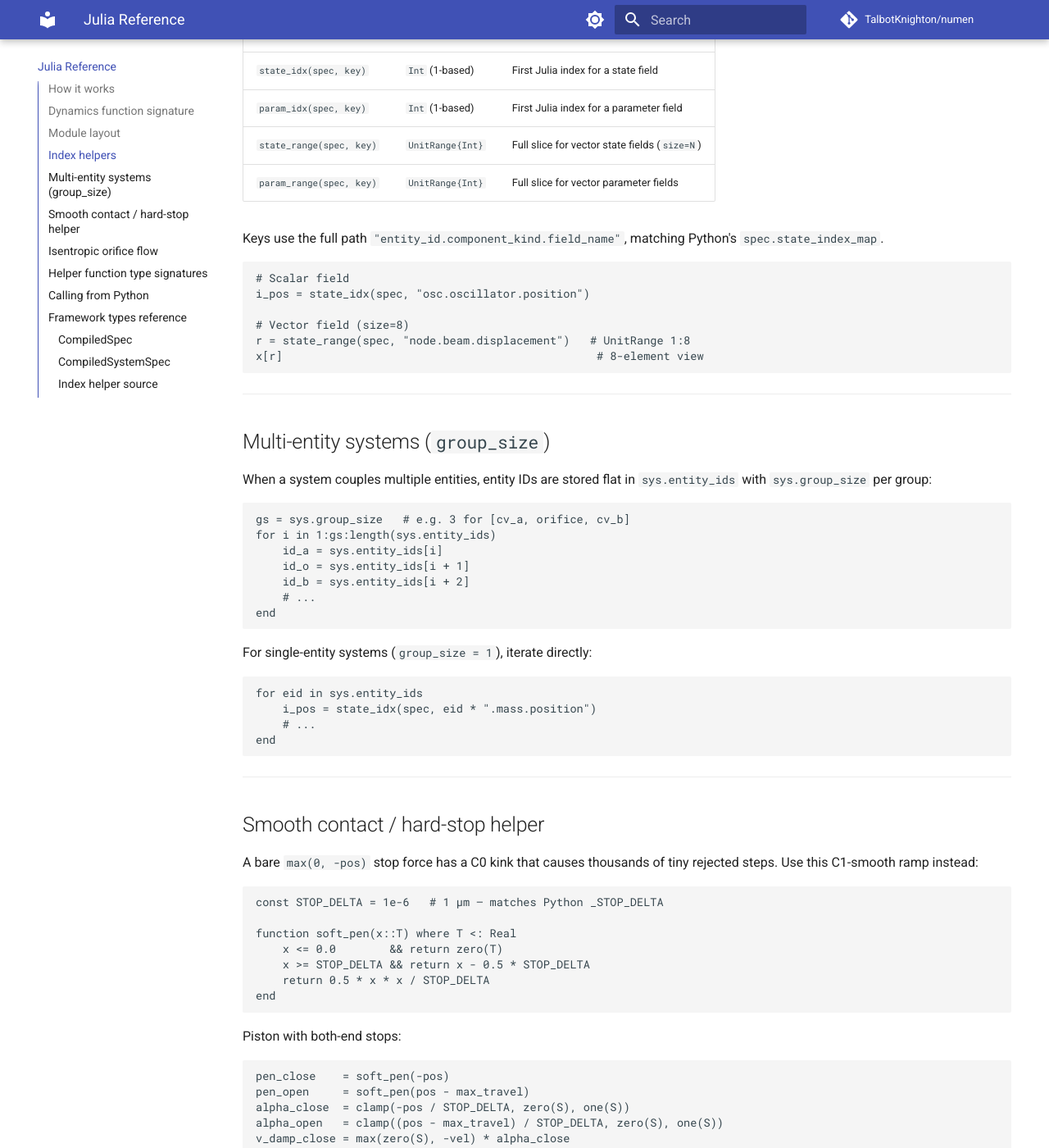
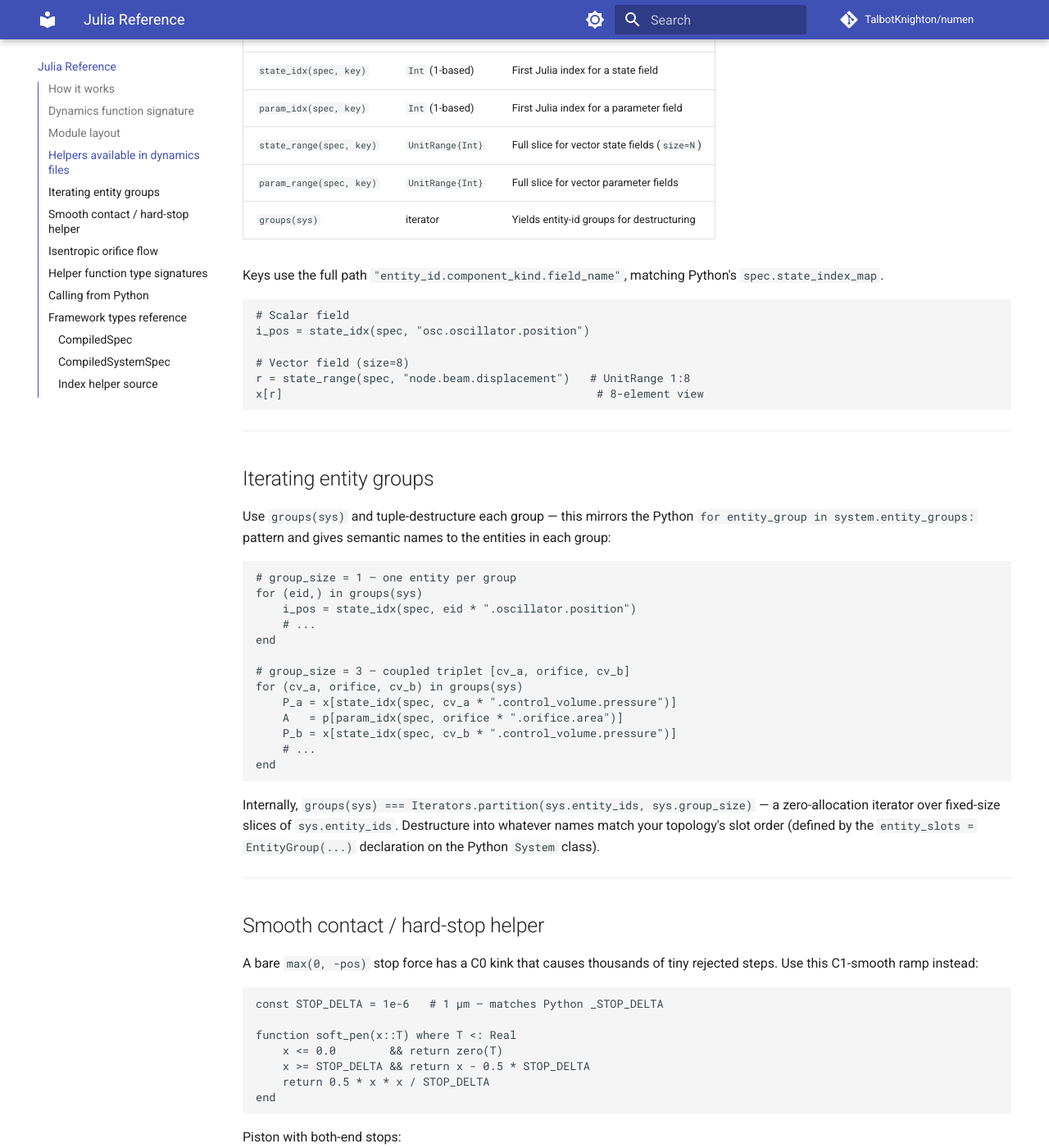
Before and after one commit to TalbotKnighton/numen, an MkDocs documentation site: the page built from docs/julia.md, in a window 1280 px wide and 1400 px high, scrolled down 1939 px. Shown: the whole window at 82% size. Built offline with MkDocs 1.6.1 and Material for MkDocs 9.7.7, drawn with Linux system fonts in a browser that asks for light colours; comment, search, counter and statistics services are not loaded; some of the changed text lies outside the part shown.

Commit message:
feat: add groups(sys) Julia helper for readable entity destructuring
Replaces the raw 1:gs:length(sys.entity_ids) stride pattern with tuple
destructuring that mirrors Python's `for entity_group in system.entity_groups:`.

API change (Julia framework):
  - Add `groups(sys)` to julia/src/types.jl — returns Iterators.partition
  - Export from julia/src/Numen.jl

Updated all five example dynamics.jl files:
  - oscillator, coupled_spring, fluid_poppet, nonlinear_oscillator, pneumatic_dashpot
  - Single-entity: `for (eid,) in groups(sys)` (note trailing comma)
  - Multi-entity:  `for (cv_a, orifice, cv_b) in groups(sys)`

Updated all docs to show the new pattern:
  - docs/julia.md: helper table now lists groups(); new section "Iterating
    entity groups" replaces the old `1:gs:length(...)` walkthrough
  - docs/examples/{oscillator,coupled_spring,fluid_poppet,pneumatic_dashpot}_julia.md
  - CLAUDE.md: top-of-file Julia template uses groups()

Verified: all 112 unit tests pass; numen check passes; oscillator,
coupled_spring, and fluid_poppet all run end-to-end via JuliaBackend with
correct numerical results.

Co-Authored-By: Claude Sonnet 4.6 <noreply@anthropic.com>

````diff
--- a/docs/julia.md
+++ b/docs/julia.md
@@ -60,13 +60,13 @@ the file once, then resolves function names from `dynamics_fn` strings like
 ```julia
 # dynamics.jl
 module MyDynamics
-import Main: CompiledSpec, CompiledSystemSpec, state_idx, param_idx
+import Main: CompiledSpec, CompiledSystemSpec, state_idx, param_idx, groups
 
 function gravity_dynamics!(
     dx :: AbstractVector{T}, x :: AbstractVector{S}, p :: Vector{Float64},
     t  :: Real, spec :: CompiledSpec, sys :: CompiledSystemSpec,
 ) where {T <: Real, S <: Real}
-    for eid in sys.entity_ids
+    for (eid,) in groups(sys)
         i_pos = state_idx(spec, eid * ".ball.position")
         i_vel = state_idx(spec, eid * ".ball.velocity")
         dx[i_pos] += x[i_vel]
@@ -81,9 +81,9 @@ In Python, set `dynamics_fn = "MyDynamics.gravity_dynamics!"` on the `System`.
 
 ---
 
-## Index helpers
+## Helpers available in dynamics files
 
-These four functions are always available via `import Main: ...`:
+These five functions are always available via `import Main: ...`:
 
 | Function | Returns | Description |
 |---|---|---|
@@ -91,6 +91,7 @@ These four functions are always available via `import Main: ...`:
 | `param_idx(spec, key)` | `Int` (1-based) | First Julia index for a parameter field |
 | `state_range(spec, key)` | `UnitRange{Int}` | Full slice for vector state fields (`size=N`) |
 | `param_range(spec, key)` | `UnitRange{Int}` | Full slice for vector parameter fields |
+| `groups(sys)` | iterator | Yields entity-id groups for destructuring |
 
 Keys use the full path `"entity_id.component_kind.field_name"`, matching Python's `spec.state_index_map`.
 
@@ -105,29 +106,32 @@ x[r]                                               # 8-element view
 
 ---
 
-## Multi-entity systems (`group_size`)
+## Iterating entity groups
 
-When a system couples multiple entities, entity IDs are stored flat in
-`sys.entity_ids` with `sys.group_size` per group:
+Use `groups(sys)` and tuple-destructure each group — this mirrors the Python
+`for entity_group in system.entity_groups:` pattern and gives semantic names to
+the entities in each group:
 
 ```julia
-gs = sys.group_size   # e.g. 3 for [cv_a, orifice, cv_b]
-for i in 1:gs:length(sys.entity_ids)
-    id_a = sys.entity_ids[i]
-    id_o = sys.entity_ids[i + 1]
-    id_b = sys.entity_ids[i + 2]
+# group_size = 1 — one entity per group
+for (eid,) in groups(sys)
+    i_pos = state_idx(spec, eid * ".oscillator.position")
+    # ...
+end
+
+# group_size = 3 — coupled triplet [cv_a, orifice, cv_b]
+for (cv_a, orifice, cv_b) in groups(sys)
+    P_a = x[state_idx(spec, cv_a * ".control_volume.pressure")]
+    A   = p[param_idx(spec, orifice * ".orifice.area")]
+    P_b = x[state_idx(spec, cv_b * ".control_volume.pressure")]
     # ...
 end
 ```
 
-For single-entity systems (`group_size = 1`), iterate directly:
-
-```julia
-for eid in sys.entity_ids
-    i_pos = state_idx(spec, eid * ".mass.position")
-    # ...
-end
-```
+Internally, `groups(sys) === Iterators.partition(sys.entity_ids, sys.group_size)`
+— a zero-allocation iterator over fixed-size slices of `sys.entity_ids`.
+Destructure into whatever names match your topology's slot order (defined by the
+`entity_slots = EntityGroup(...)` declaration on the Python `System` class).
 
 ---
 
````
Also changed, not shown: CLAUDE.md (+7 -2 lines), docs/examples/coupled_spring_julia.md (+12 -21 lines), docs/examples/fluid_poppet_julia.md (+14 -19 lines), docs/examples/oscillator_julia.md (+7 -10 lines), docs/examples/pneumatic_dashpot_julia.md (+2 -5 lines), 7 other files.
